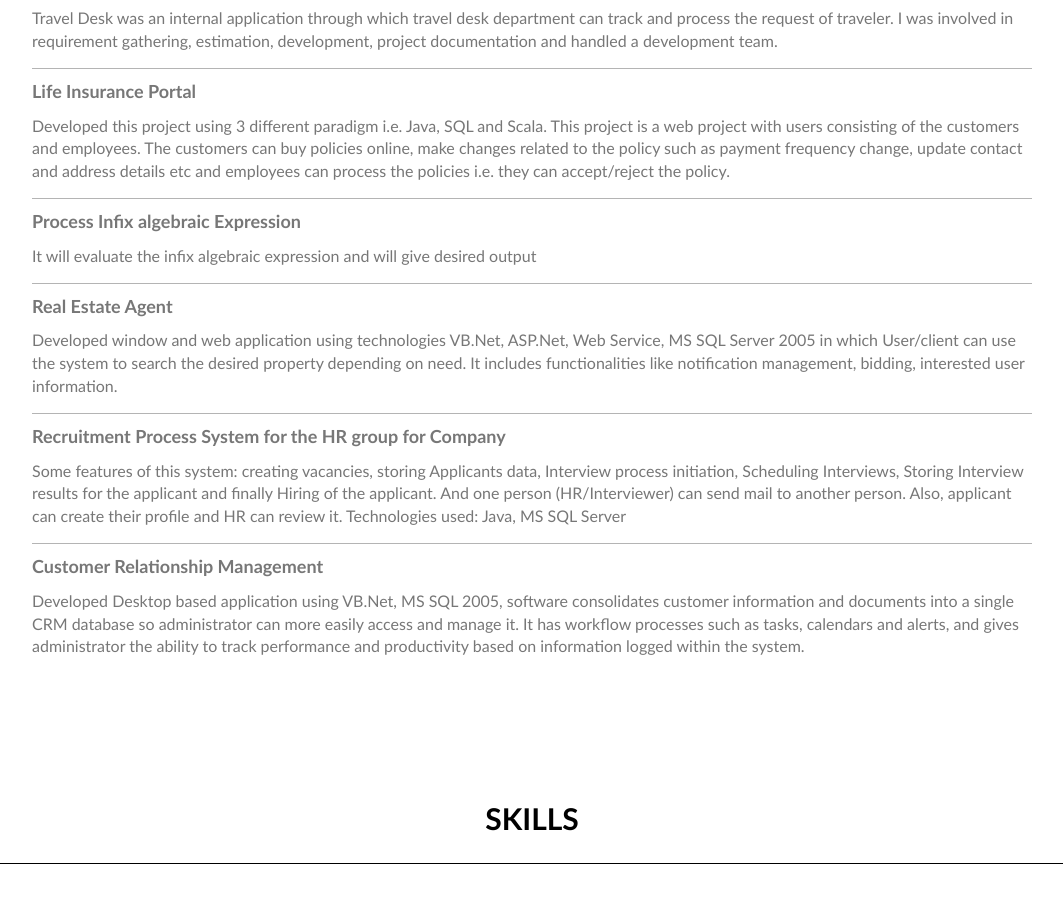
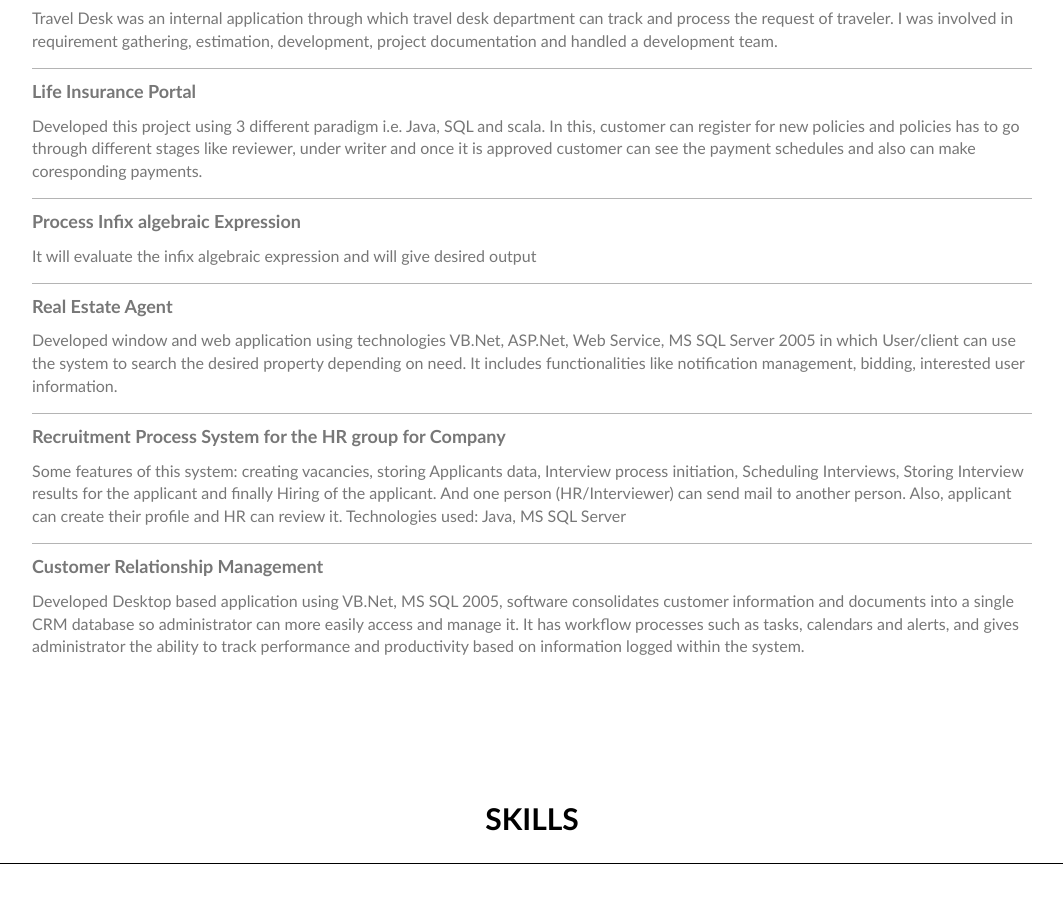
Before and after one commit to vinitkadam31/vinitkadam31.github.io, a plain HTML site: page index.html in a window 1280 px wide. Shown: the part 3471-4372 px from the top of the page, without its empty margins (108-1171 px from the left). Drawn offline with nearby package versions, Linux system fonts and the light colour scheme.

Commit message:
Update index.html

```diff
--- a/index.html
+++ b/index.html
@@ -179,7 +179,7 @@
 			<p class="intro-data border-bottom">Travel Desk was an internal application through which travel desk department can track and process the request of traveler. I was involved in requirement gathering, estimation, development, project documentation and handled a development team.</p>
 
 			<p class="intro-heading">Life Insurance Portal</p>
-			<p class="intro-data border-bottom">Developed this project using 3 different paradigm i.e. Java, SQL and Scala. This project is a web project with users consisting of the customers and employees. The customers can buy policies online, make changes related to the policy such as payment frequency change, update contact and address details etc and employees can process the policies i.e. they can accept/reject the policy.</p>
+			<p class="intro-data border-bottom">Developed this project using 3 different paradigm i.e. Java, SQL and scala. In this, customer can register for new policies and policies has to go through different stages like reviewer, under writer and once it is approved customer can see the payment schedules and also can make coresponding payments.</p>
 
 			<p class="intro-heading">Process Infix algebraic Expression</p>
 			<p class="intro-data border-bottom">It will evaluate the infix algebraic expression and will give desired output</p>
```
